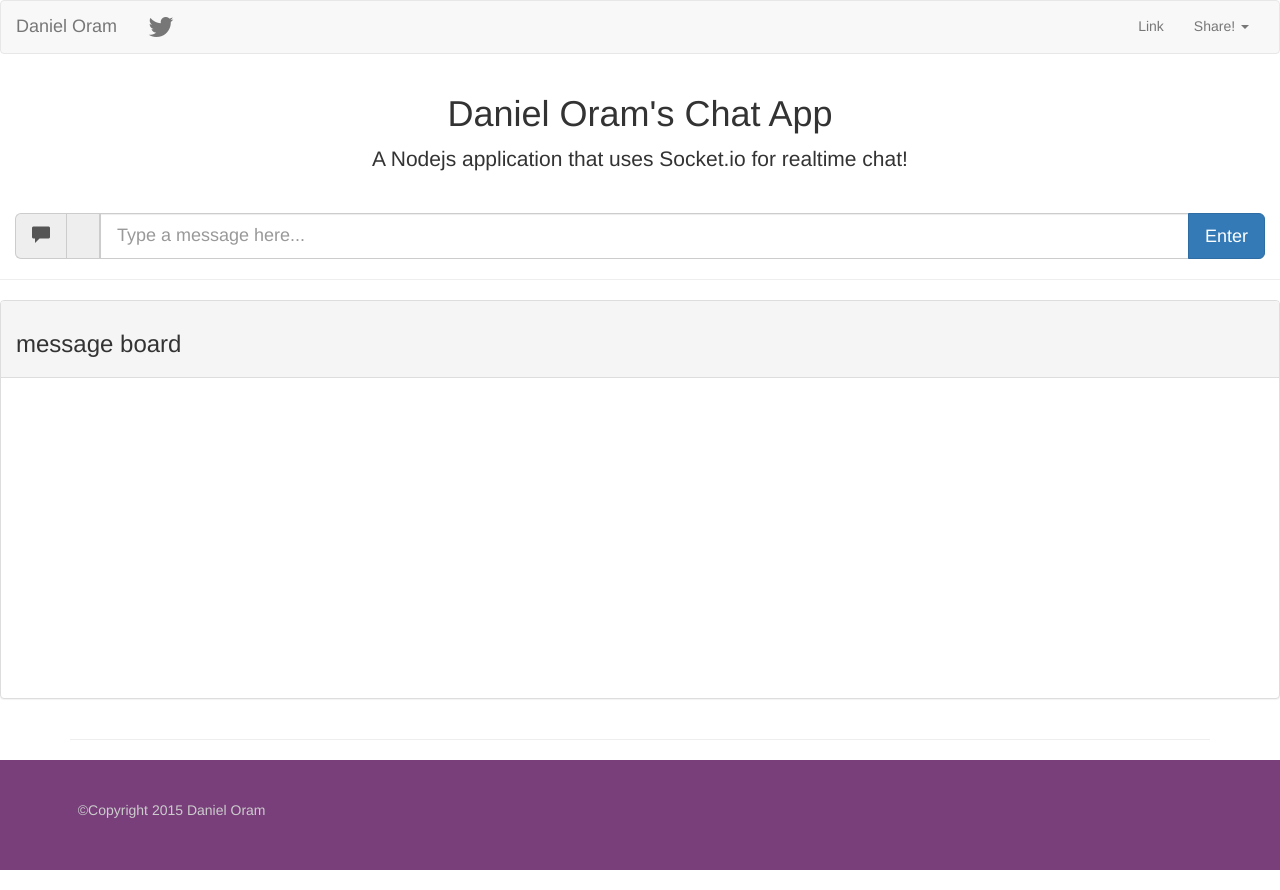
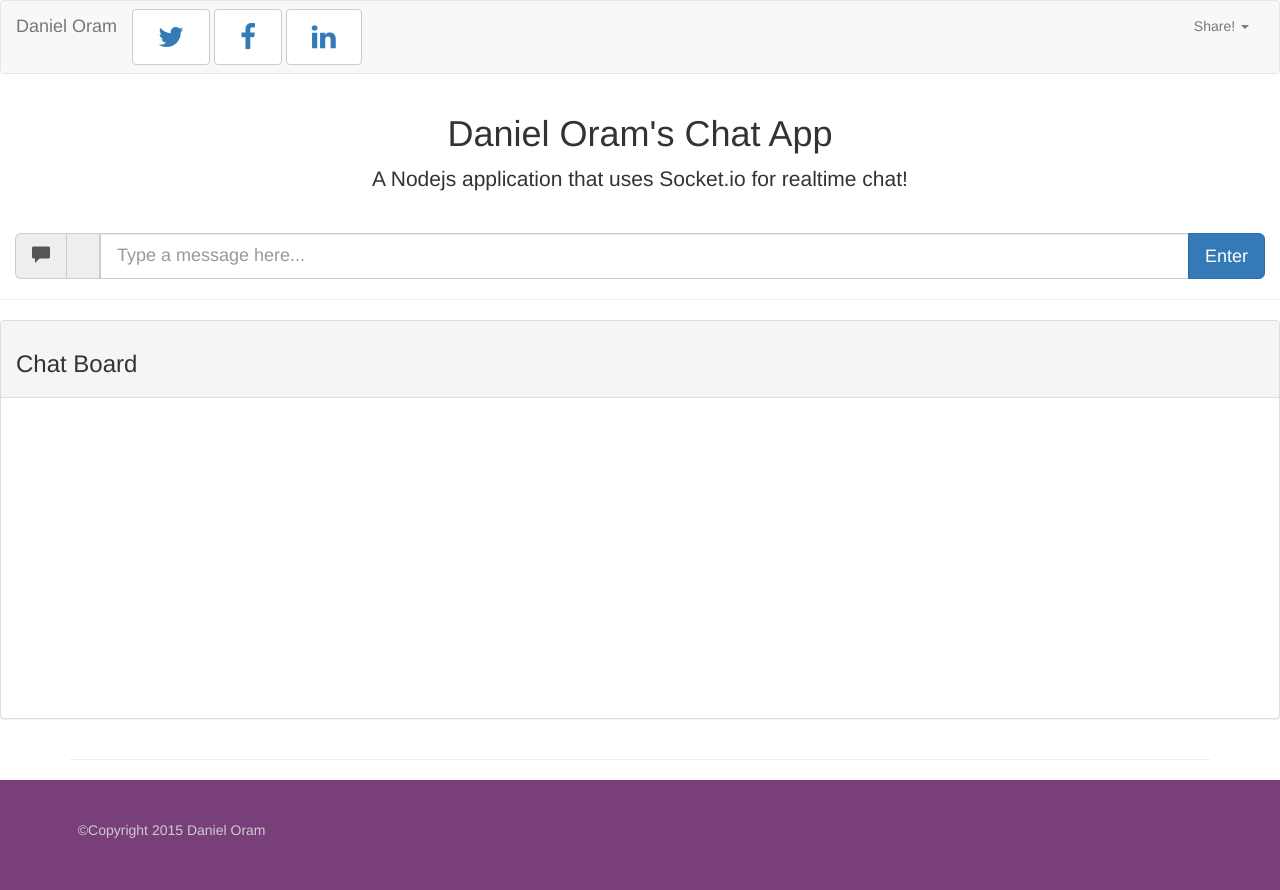
Before and after one commit to DanielOram/JavaScriptProjects, a website: page chat-app-socket-io/index.html in a window 1280 px wide. Drawn offline with nearby package versions, Linux system fonts and the light colour scheme; a script that the page names is missing.

Commit message:
finish for the day. still need to fix social media links

```diff
--- a/chat-app-socket-io/index.html
+++ b/chat-app-socket-io/index.html
@@ -71,6 +71,7 @@
 		  socket.on('chat message',  function (data) {
 			  if(data['name'] == username) {
 				  $('#messages').append($('<li class="list-group-item" style="background: #eee; color: #783F7B;">').text("{0}: {1}".f(data['name'], data['message'])));
+				  //$($('<span class=" fa fa-comment fa-2x">')).appendTo('#messages');
 			  } else {
 				  $('#messages').append($('<li class="list-group-item not-my-message">').text("{0}: {1}".f(data['name'], data['message'])));
 			  }
@@ -94,17 +95,19 @@
 		  <!-- Collect the nav links, forms, and other content for toggling -->
 		  <div class="collapse navbar-collapse" id="bs-example-navbar-collapse-1">
 			  <ul class="nav navbar-nav">
-				  <li><a href="http://twitter.com/home?status=" title="Share on Twitter" target="_blank" class="btn btn-twitter fa fa-twitter fa-2x"></i></a></li>
+				  <button type="button" class="btn btn-default navbar-btn"><li><a href="http://twitter.com/home?status=" title="Share on Twitter" target="_blank" class="btn btn-twitter fa fa-twitter fa-2x"></i></a></li></button>
+				  <button type="button" class="btn btn-default navbar-btn"><li><a href="#" title="Share on Facebook" target="_blank" class="btn btn-twitter fa fa-facebook fa-2x"></i></a></li></button>
+				  <button type="button" class="btn btn-default navbar-btn"><li><a href="#" title="Share on Linkedin" target="_blank" class="btn btn-twitter fa fa-linkedin fa-2x"></i></a></li></button>
+
 
 			  </ul>
 
 			  <ul class="nav navbar-nav navbar-right">
-				  <li><a href="#">Link</a></li>
 				  <li class="dropdown">
 					  <a href="#" class="dropdown-toggle" data-toggle="dropdown" role="button" aria-haspopup="true" aria-expanded="false">Share! <span class="caret"></span></a>
 					  <ul class="dropdown-menu">
 						  <li><a href="http://twitter.com/home?status=" title="Share on Twitter" target="_blank" class="btn btn-twitter fa fa-twitter"></i> Share on Twitter</a></li>
-						  <li><a href="#">Another action</a></li>
+						  <li><a href="http://twitter.com/home?status=" title="Share on Twitter" target="_blank" class="btn btn-twitter fa fa-facebook"></i> Share on Facebook</a></li>
 						  <li><a href="#">Something else here</a></li>
 						  <li role="separator" class="divider"></li>
 						  <li><a href="#">Separated link</a></li>
@@ -142,7 +145,7 @@
 		<div class="row">
 			<div class="col-md-12">
 				<div class="panel panel-default">
-					<div class="panel-heading"><span><h3>message board</h3></span>
+					<div class="panel-heading"><span><h3>Chat Board</h3></span>
 					</div>
 					<div class="panel-body" id="message-board" style="overflow: scroll">
 						<ul id="messages" class="list-group"></ul>
```
